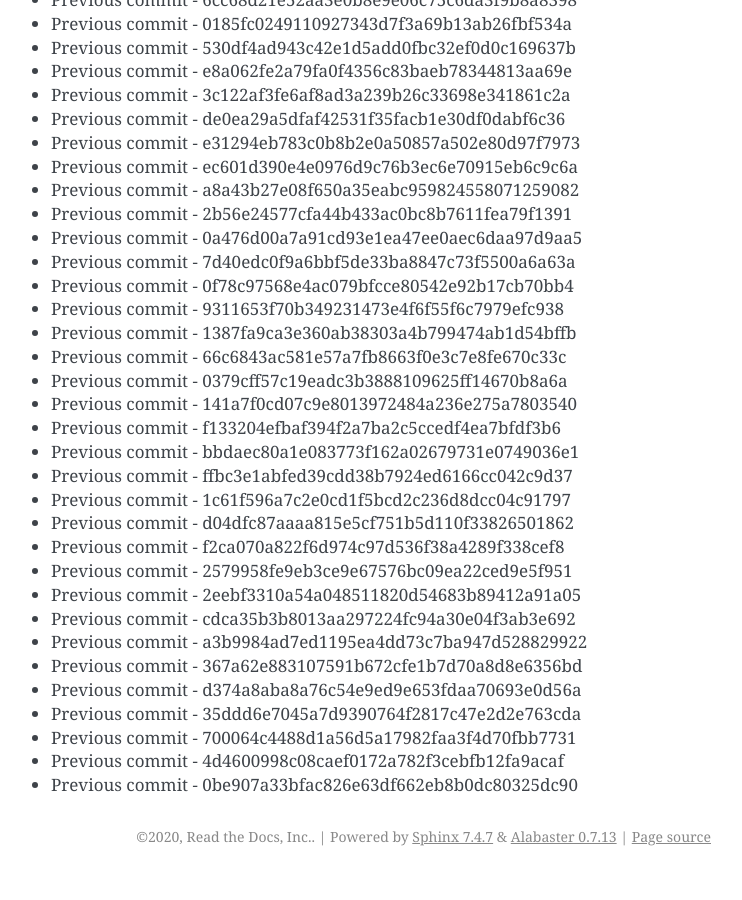
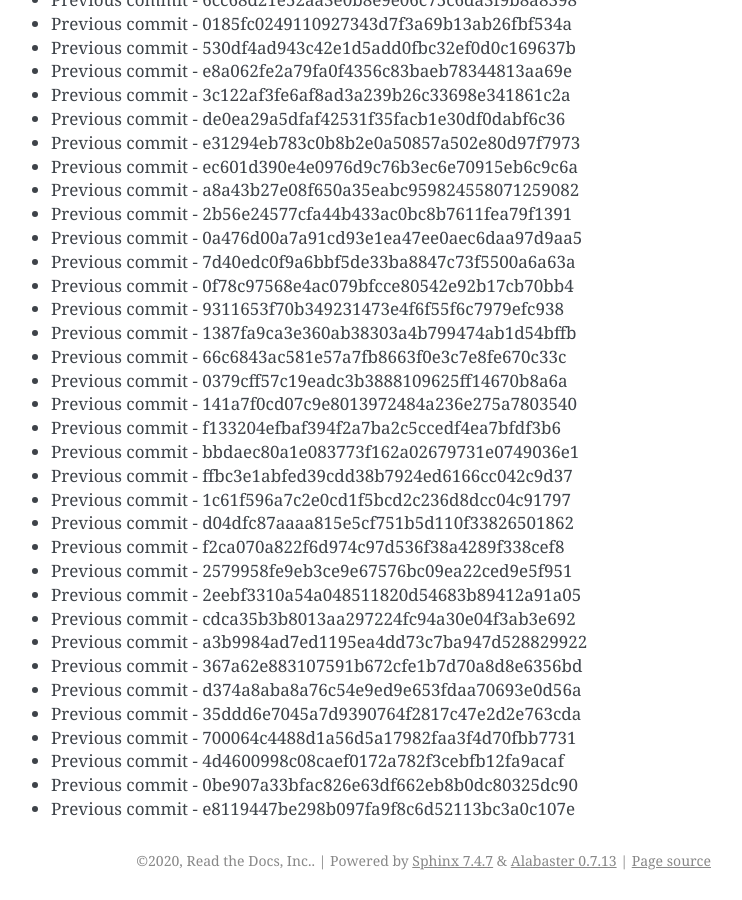
Before and after one commit to readthedocs/rtd-git-stresstest, a Sphinx documentation site: the page built from docs/updates.rst, in a window 1280 px wide and 900 px high, scrolled down 2131 px. Shown: the whole window, without its empty margins (399-1141 px from the left). Built offline with Sphinx 7.4.7, drawn with Linux system fonts in a browser that asks for light colours; before the commit the page ends 3007 px from its top, so only the background shows below that.

Commit message:
Generating commit from previous: e8119447be298b097fa9f8c6d52113bc3a0c107e

```diff
--- a/docs/updates.rst
+++ b/docs/updates.rst
@@ -121,3 +121,4 @@ It can be tested for any performance characteristics.
 * Previous commit - 700064c4488d1a56d5a17982faa3f4d70fbb7731
 * Previous commit - 4d4600998c08caef0172a782f3cebfb12fa9acaf
 * Previous commit - 0be907a33bfac826e63df662eb8b0dc80325dc90
+* Previous commit - e8119447be298b097fa9f8c6d52113bc3a0c107e
```
